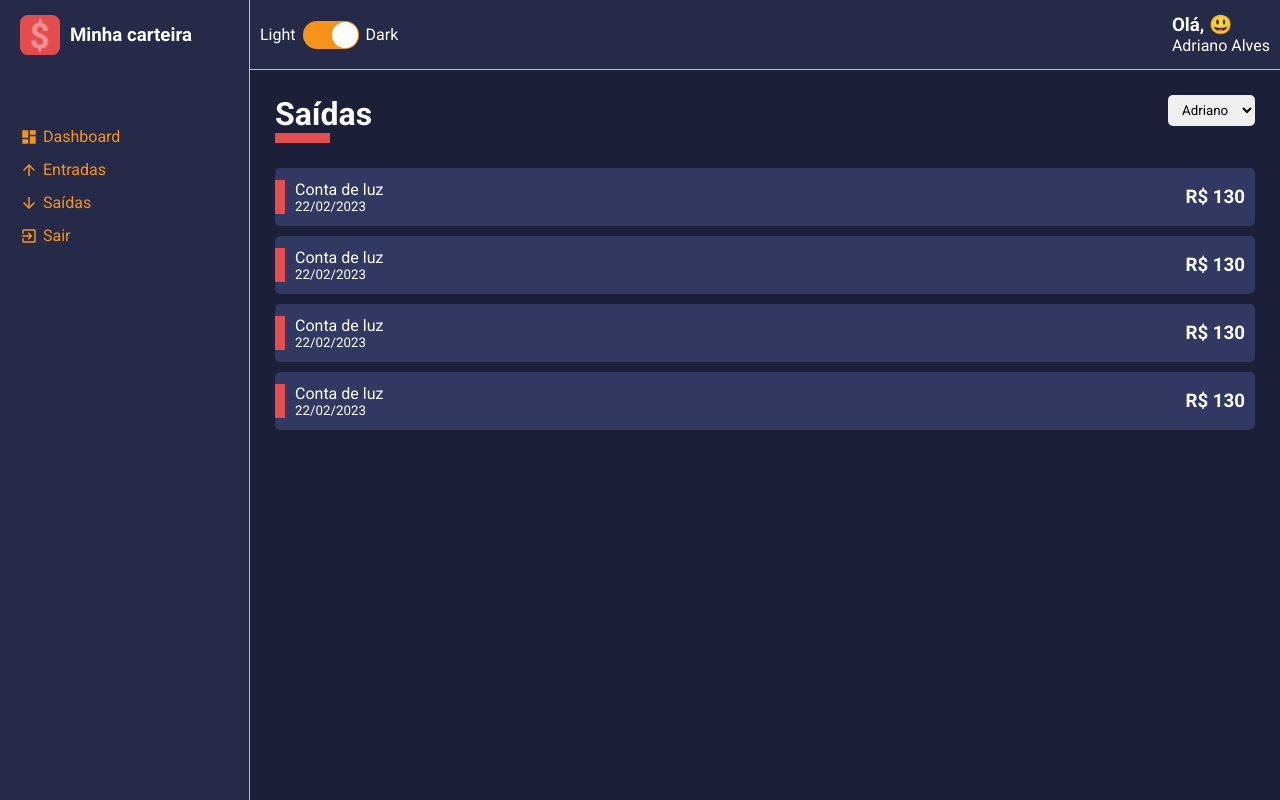
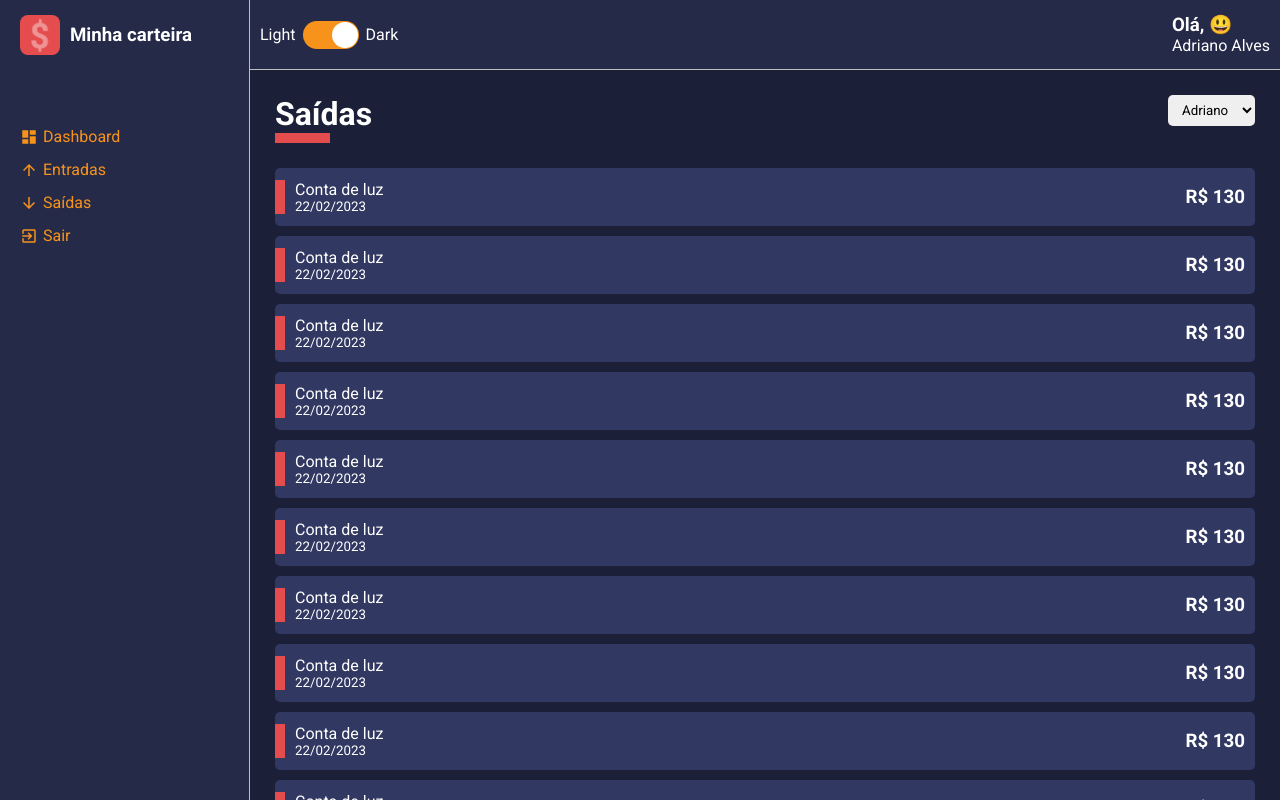
Before and after one commit to Adrianodbs/Minha-carteira, a React (Create React App) app: page / in a window 1280 px wide. Built offline with nearby package versions, Linux system fonts and the light colour scheme.

Commit message:
Personalizando a scroll bar

```diff
--- a/src/components/Content/styles.ts
+++ b/src/components/Content/styles.ts
@@ -7,4 +7,19 @@
   background-color: ${props=> props.theme.colors.primary};
 
   padding: 25px;
+
+  height: calc(100vh - 70px);
+  overflow-y: scroll;
+
+  ::-webkit-scrollbar{
+    width: 10px;
+  }
+  ::-webkit-scrollbar-thumb{
+    background-color: ${props=>props.theme.colors.secondary};
+    border-radius: 10px;
+  }
+  ::-webkit-scrollbar-track{
+    background-color: ${props=>props.theme.colors.tertiary};
+
+  }
 `
--- a/src/pages/List/index.tsx
+++ b/src/pages/List/index.tsx
@@ -44,6 +44,55 @@
           subtitle="22/02/2023"
           amount="R$ 130"
         />
+        <HistoryFinanceCard
+          cardColor="#313862"
+          tagColor="#e44c4e"
+          title="Conta de luz"
+          subtitle="22/02/2023"
+          amount="R$ 130"
+        />
+        <HistoryFinanceCard
+          cardColor="#313862"
+          tagColor="#e44c4e"
+          title="Conta de luz"
+          subtitle="22/02/2023"
+          amount="R$ 130"
+        />
+        <HistoryFinanceCard
+          cardColor="#313862"
+          tagColor="#e44c4e"
+          title="Conta de luz"
+          subtitle="22/02/2023"
+          amount="R$ 130"
+        />
+        <HistoryFinanceCard
+          cardColor="#313862"
+          tagColor="#e44c4e"
+          title="Conta de luz"
+          subtitle="22/02/2023"
+          amount="R$ 130"
+        />
+        <HistoryFinanceCard
+          cardColor="#313862"
+          tagColor="#e44c4e"
+          title="Conta de luz"
+          subtitle="22/02/2023"
+          amount="R$ 130"
+        />
+        <HistoryFinanceCard
+          cardColor="#313862"
+          tagColor="#e44c4e"
+          title="Conta de luz"
+          subtitle="22/02/2023"
+          amount="R$ 130"
+        />
+        <HistoryFinanceCard
+          cardColor="#313862"
+          tagColor="#e44c4e"
+          title="Conta de luz"
+          subtitle="22/02/2023"
+          amount="R$ 130"
+        />
       </C.Content>
     </C.Container>
   )
```
